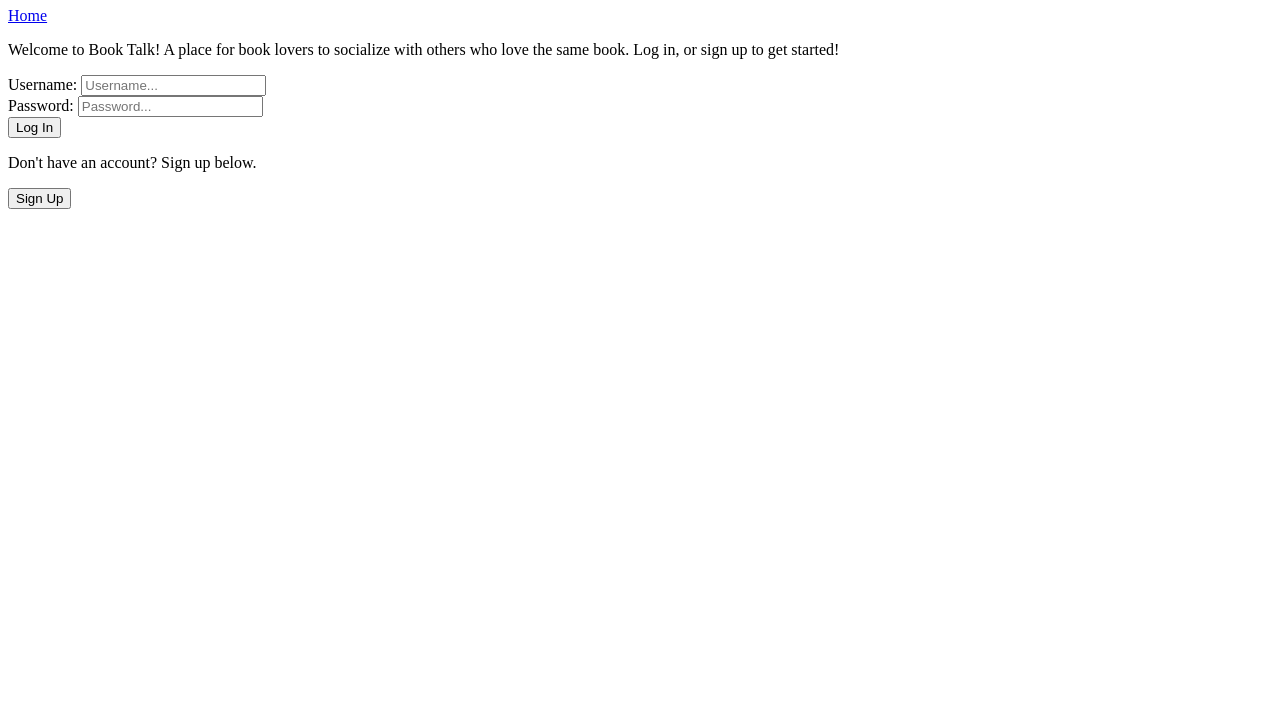
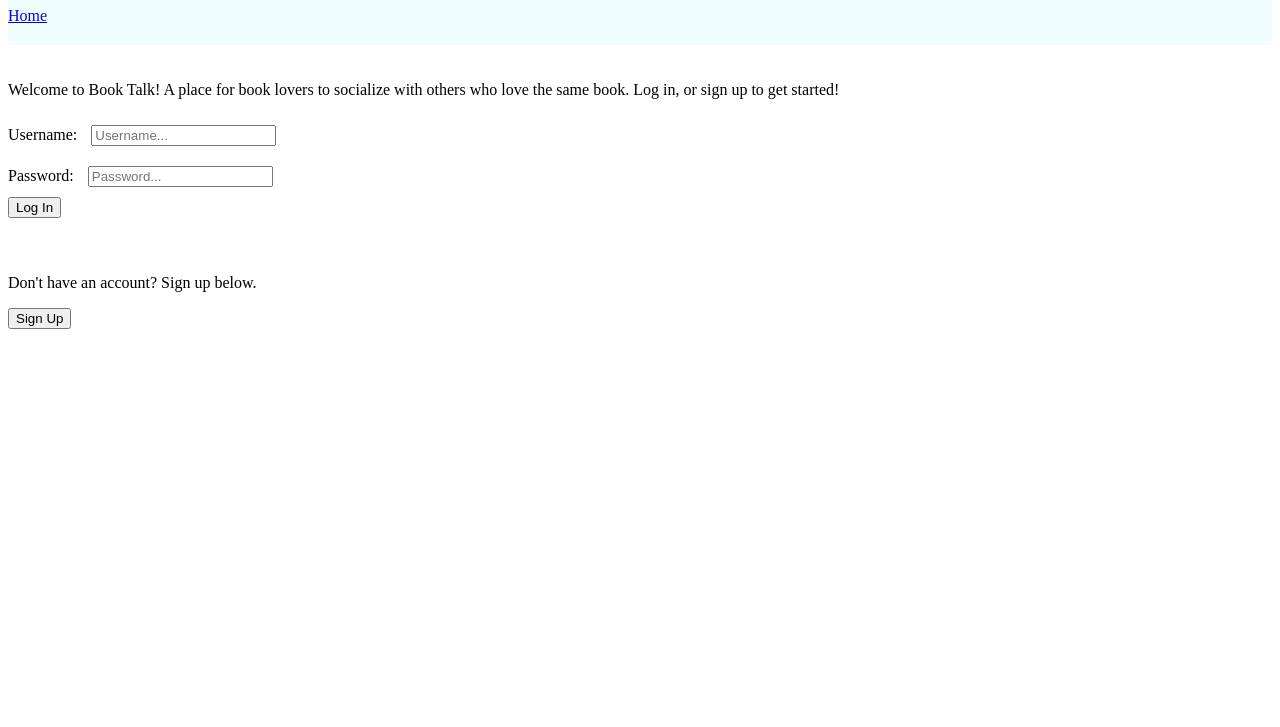
Before and after one commit to laurenhalpert/book-talk, a React app in the folder client/: page / in a window 1280 px wide. Shown: the part 73-800 px from the top of the page. Built offline with nearby package versions, Linux system fonts and the light colour scheme; no server answers.

Commit message:
add some styling

```diff
--- a/client/src/index.css
+++ b/client/src/index.css
@@ -1,6 +1,32 @@
-:root {
-  --bg: #282c34;
-  --header: #fff;
-  --link: #61dafb;
-  --text: hsla(0, 0%, 100%, 0.88);
+body {
+  background: "white";
+  font-family: "Andale Mono";
 }
+
+div{
+
+  padding-bottom: 20px;
+}
+
+img{
+  padding: 10px;
+}
+
+span{
+  padding: 10px;
+
+}
+
+input{
+  margin: 10px;
+}
+
+img{
+  height: 200px;
+}
+
+
+
+header {
+  background: #EFFEFD;
+}
```
Also changed, not shown: client/src/components/App.js (+8 -0 lines).
